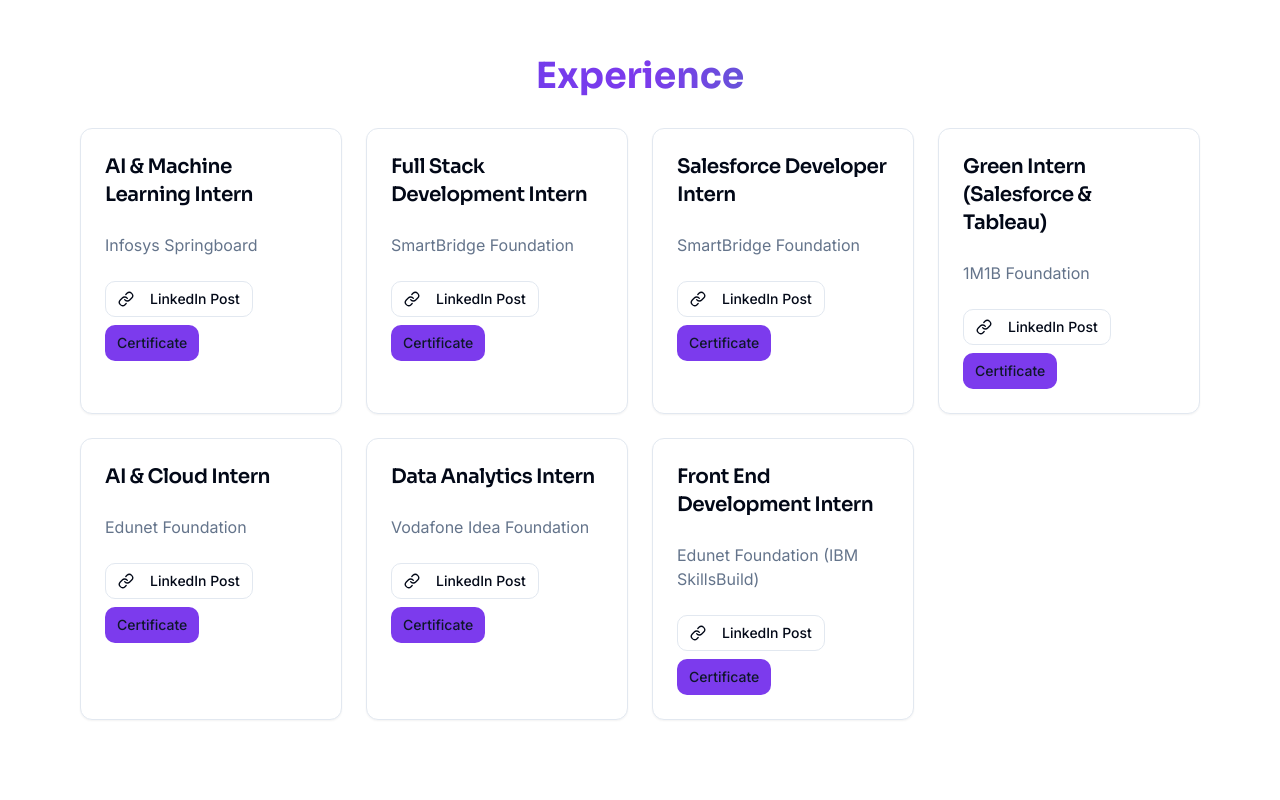
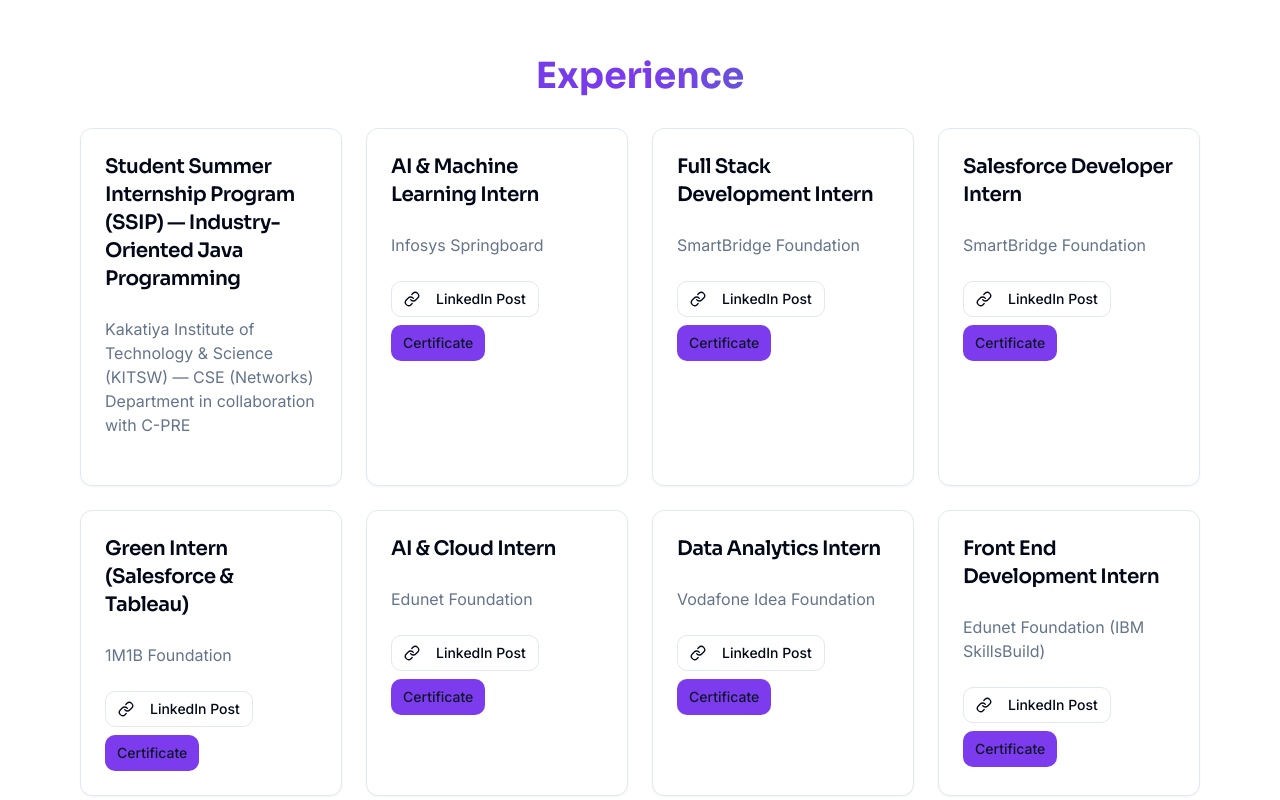
Before and after one commit to akhiranandan2003/portfolio, a React (Vite) app: page / in a window 1280 px wide. Shown: the part 840-1640 px from the top of the page. Built offline with nearby package versions, Linux system fonts and the light colour scheme.

Commit message:
Add Java student summer internship to experience

```diff
--- a/src/components/ExperienceSection.tsx
+++ b/src/components/ExperienceSection.tsx
@@ -7,7 +7,7 @@ import { Link } from "lucide-react";
 interface ExperienceCardProps {
   title: string;
   company: string;
-  linkedInUrl: string;
+  linkedInUrl?: string;
   certificateUrl?: string;
   index: number;
 }
@@ -55,12 +55,14 @@ const ExperienceCard = ({ title, company, linkedInUrl, certificateUrl, index }:
           <p className="text-muted-foreground">{company}</p>
         </CardContent>
         <CardFooter className="flex justify-between flex-wrap gap-2">
+          {linkedInUrl && (
             <Button variant="outline" size="sm" className="group" asChild>
               <a href={linkedInUrl} target="_blank" rel="noopener noreferrer">
                 <Link className="mr-2 h-4 w-4 group-hover:text-blue-600 transition-colors" />
                 LinkedIn Post
               </a>
             </Button>
+          )}
 
           {certificateUrl && (
             <Button variant="secondary" size="sm" className="group" asChild>
@@ -82,11 +84,17 @@ const ExperienceSection = () => {
 
       <div className="grid grid-cols-1 sm:grid-cols-2 lg:grid-cols-4 gap-6">
         <ExperienceCard
+          title="Student Summer Internship Program (SSIP) — Industry-Oriented Java Programming"
+          company="Kakatiya Institute of Technology & Science (KITSW) — CSE (Networks) Department in collaboration with C-PRE"
+          index={0}
+        />
+
+        <ExperienceCard
           title="AI & Machine Learning Intern"
           company="Infosys Springboard"
           linkedInUrl="https://www.linkedin.com/posts/akhira-nandan-thota-653b87290_aiprojects-infosysinternship-engineeringmindset-share-7421905951886286848-K17r/"
           certificateUrl="https://drive.google.com/file/d/1n-N_gRI6PtyGeKRxwKudNfX-f3qESvmz/view?usp=sharing"
-          index={0}
+          index={1}
         />
 
         <ExperienceCard
@@ -94,7 +102,7 @@ const ExperienceSection = () => {
           company="SmartBridge Foundation"
           linkedInUrl="https://www.linkedin.com/posts/akhira-nandan-thota-653b87290_mernstack-fullstackdevelopment-webdevelopment-activity-7439236085878251520-XCz6/"
           certificateUrl="https://drive.google.com/file/d/1FMm4WXQjLEJyAP0jOKieI0LsdSfwyNrU/view?usp=sharing"
-          index={1}
+          index={2}
         />
 
         <ExperienceCard
@@ -102,7 +110,7 @@ const ExperienceSection = () => {
           company="SmartBridge Foundation"
           linkedInUrl="https://www.linkedin.com/posts/akhira-nandan-thota-653b87290_salesforce-smartbridge-aicte-activity-7361139123081957376-nQr4/"
           certificateUrl="https://drive.google.com/file/d/1JZ0cdQOYt2N2hD9g4eeLs0648kbTqEIS/view?usp=drive_link"
-          index={2}
+          index={3}
         />
 
         <ExperienceCard
@@ -110,7 +118,7 @@ const ExperienceSection = () => {
           company="1M1B Foundation"
           certificateUrl="https://drive.google.com/file/d/1JUbR_Ho-_RsfRott4arEyS80hWLNvvG9/view?usp=sharing"
           linkedInUrl="https://www.linkedin.com/posts/akhira-nandan-thota-653b87290_aicte-salesforce-drbuddhachandrasekhar-activity-7368906013250420737-aWSG/"
-          index={3}
+          index={4}
         />
 
         <ExperienceCard
@@ -118,7 +126,7 @@ const ExperienceSection = () => {
           company="Edunet Foundation"
           certificateUrl="https://drive.google.com/file/d/1j5FOspv-91se2KivBfk4YptNW0eulqJM/view?usp=drive_link"
           linkedInUrl="https://www.linkedin.com/posts/akhira-nandan-thota-653b87290_ai-cloudcomputing-ibm-activity-7214464484285849602-vKx-/"
-          index={4}
+          index={5}
         />
 
         <ExperienceCard
@@ -126,7 +134,7 @@ const ExperienceSection = () => {
           company="Vodafone Idea Foundation"
           certificateUrl="https://drive.google.com/file/d/1JEQBueLFJZCYnduKTYPTOTZK94_5HuHn/view?usp=sharing"
           linkedInUrl="https://www.linkedin.com/posts/akhira-nandan-thota-653b87290_powerbi-dataanalysis-businessintelligence-activity-7232724140271550464-xLuz/"
-          index={5}
+          index={6}
         />
 
         <ExperienceCard
@@ -134,7 +142,7 @@ const ExperienceSection = () => {
           company="Edunet Foundation (IBM SkillsBuild)"
           certificateUrl="/certificates/Edunet_Foundation_FED_Internship_Certificate.pdf"
           linkedInUrl="https://www.linkedin.com/posts/akhira-nandan-thota-653b87290_frontenddevelopment-webdesign-ibm-activity-7230219558899302401-qRWp/"
-          index={6}
+          index={7}
         />
       </div>
     </section>
```
Lines whose indentation alone changed are shown as unchanged.
